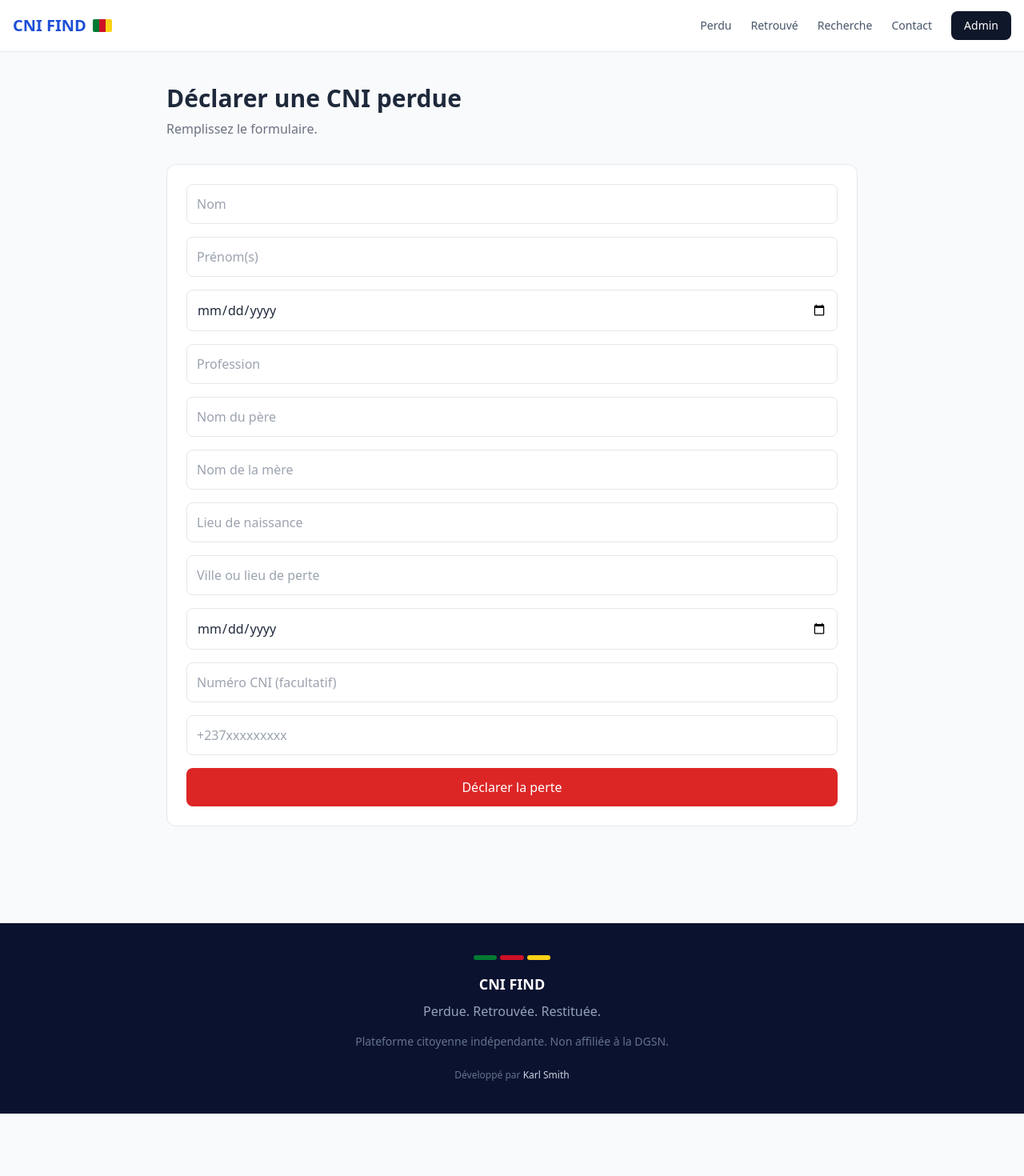
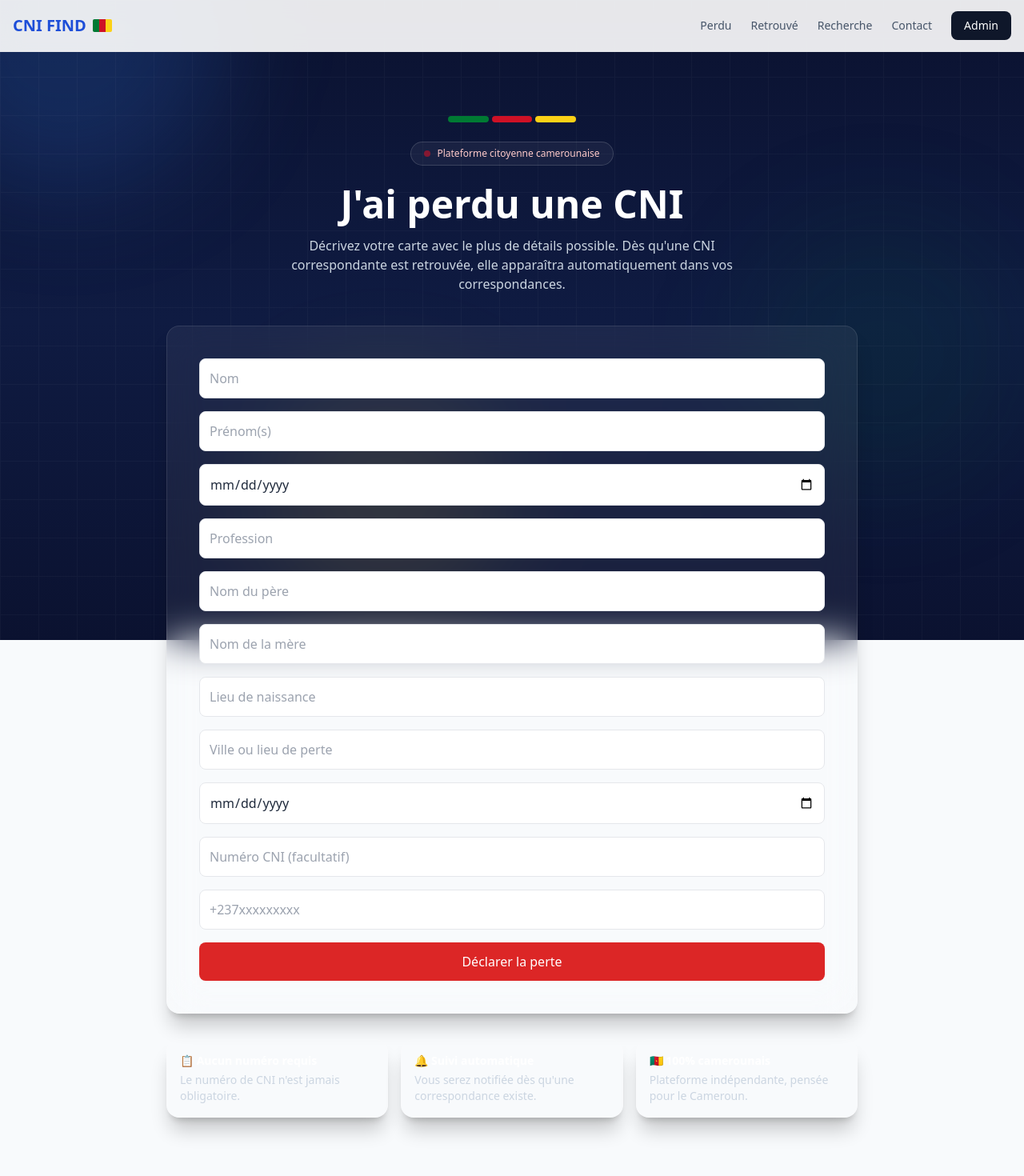
Before and after one commit to freddy-20/CNI-FIND, a Next.js app: page /perdu in a window 1280 px wide. Shown: the top 1470 px of the page at 80% size. Before the commit the page ends 1392 px from the top, so only its background shows below. Built offline with nearby package versions, Linux system fonts and the light colour scheme.

Commit message:
Update page.tsx

```diff
--- a/app/perdu/page.tsx
+++ b/app/perdu/page.tsx
@@ -1,21 +1,53 @@
 import LostDocumentForm from "@/components/forms/LostDocumentForm";
+import AnimatedBackground from "@/components/shared/AnimatedBackground";
 
 export default function PerduPage() {
   return (
-    <div className="max-w-4xl mx-auto px-4 py-10">
+    <div className="relative">
+      <AnimatedBackground />
 
-      <h1 className="text-3xl font-bold mb-2">
-        Déclarer une CNI perdue
-      </h1>
+      <div className="mx-auto max-w-4xl px-4 py-16 sm:py-20">
+        <div className="animate-fade-in-up text-center text-white">
+          <div className="mx-auto mb-6 flex w-40 justify-center gap-1">
+            <span className="h-2 flex-1 rounded-full bg-cameroon-green" />
+            <span className="h-2 flex-1 rounded-full bg-cameroon-red" />
+            <span className="h-2 flex-1 rounded-full bg-cameroon-yellow" />
+          </div>
 
-      <p className="text-gray-500 mb-8">
-        Remplissez le formulaire.
-      </p>
+          <span className="inline-flex items-center gap-2 rounded-full border border-white/15 bg-white/5 px-4 py-1.5 text-xs font-medium text-red-200">
+            <span className="badge-pulse bg-cameroon-red" />
+            Plateforme citoyenne camerounaise
+          </span>
 
-      <div className="bg-white border rounded-xl p-6">
-        <LostDocumentForm />
+          <h1 className="mt-6 text-3xl font-bold sm:text-5xl">J'ai perdu une CNI</h1>
+          <p className="mx-auto mt-4 max-w-xl text-slate-300">
+            Décrivez votre carte avec le plus de détails possible. Dès qu'une CNI correspondante
+            est retrouvée, elle apparaîtra automatiquement dans vos correspondances.
+          </p>
+        </div>
+
+        <div className="glass-card animate-fade-in-up mt-10 p-6 sm:p-10" style={{ animationDelay: "150ms" }}>
+          <LostDocumentForm />
+        </div>
+
+        <div
+          className="animate-fade-in-up mt-8 grid gap-4 text-sm text-slate-300 sm:grid-cols-3"
+          style={{ animationDelay: "300ms" }}
+        >
+          <div className="glass-card p-4">
+            <p className="font-semibold text-white">📋 Aucun numéro requis</p>
+            <p className="mt-1 text-slate-300">Le numéro de CNI n'est jamais obligatoire.</p>
+          </div>
+          <div className="glass-card p-4">
+            <p className="font-semibold text-white">🔔 Suivi automatique</p>
+            <p className="mt-1 text-slate-300">Vous serez notifiée dès qu'une correspondance existe.</p>
+          </div>
+          <div className="glass-card p-4">
+            <p className="font-semibold text-white">🇨🇲 100% camerounais</p>
+            <p className="mt-1 text-slate-300">Plateforme indépendante, pensée pour le Cameroun.</p>
+          </div>
+        </div>
       </div>
-
     </div>
   );
 }
```
